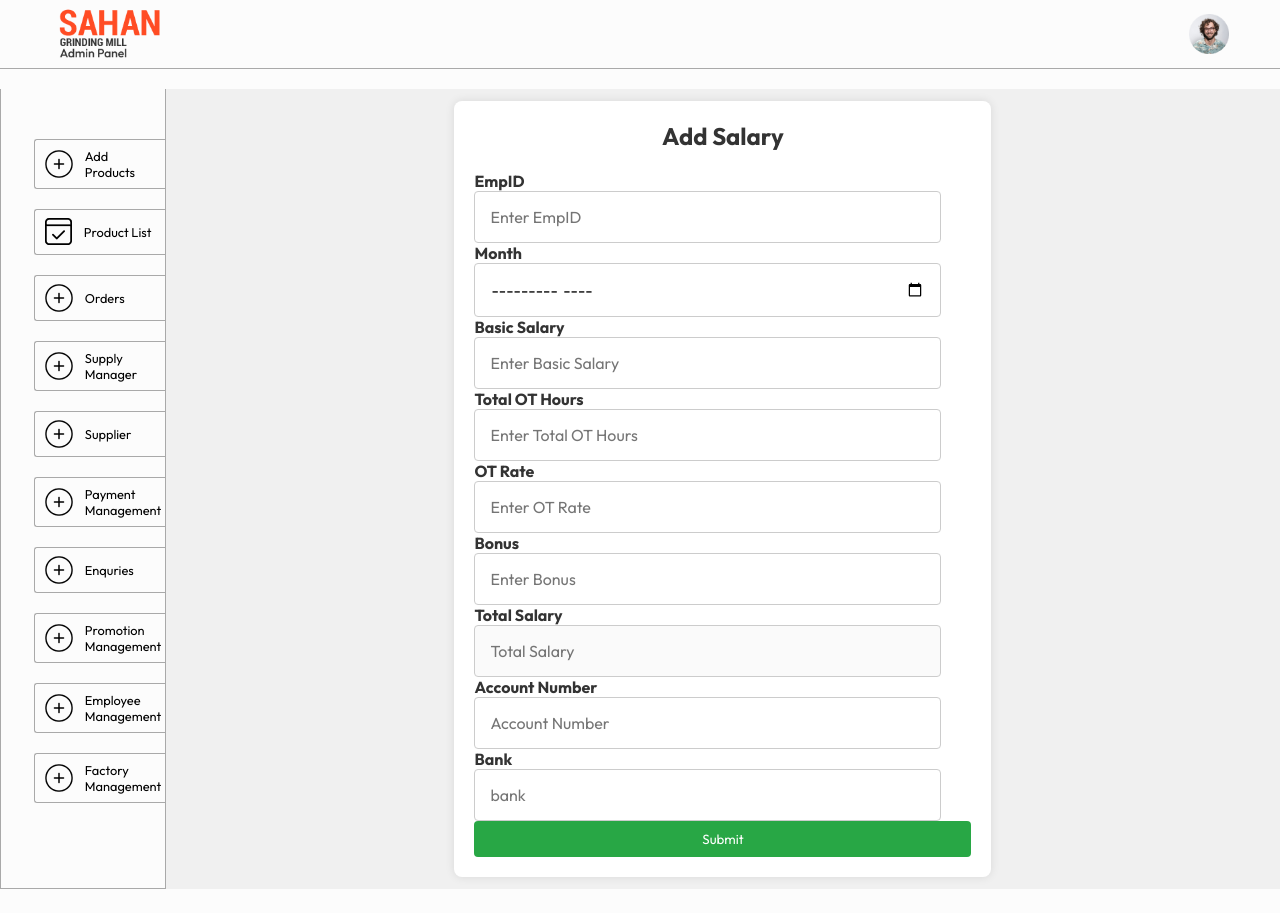
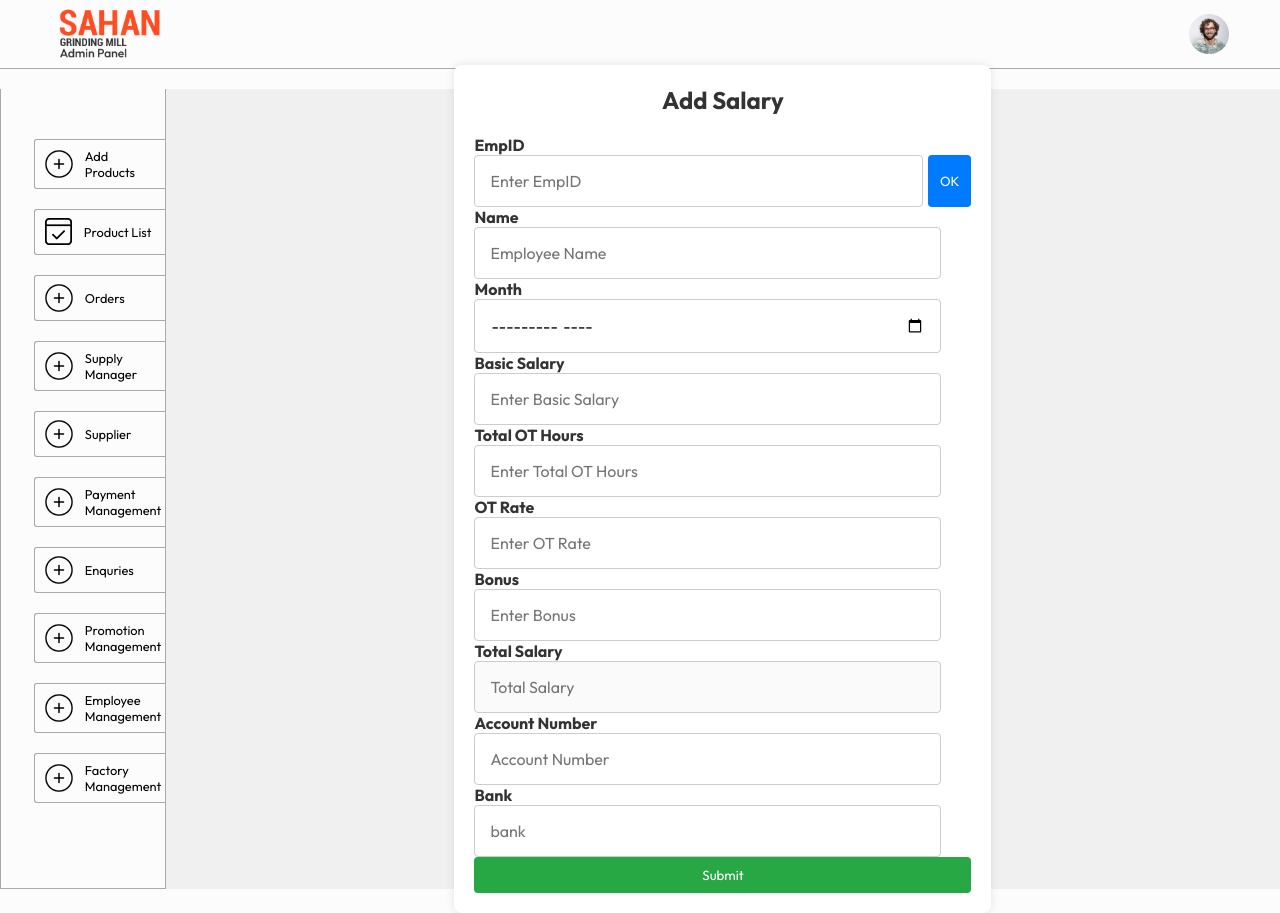
Before and after one commit to Eshan-Nayanapriya/Spices-manage-system-web-app, a React (Vite) app in the folder admin/: page /createsalary in a window 1280 px wide. Before the commit the page ends 889 px from the top, so only its background shows below. Built offline with nearby package versions, Linux system fonts and the light colour scheme; no server answers.

Commit message:
update backend

```diff
--- a/admin/src/pages/employeeManagement/CreateSalary.jsx
+++ b/admin/src/pages/employeeManagement/CreateSalary.jsx
@@ -1,7 +1,6 @@
-import React, { useState } from "react";
+import React, { useState, useEffect } from "react";
 import axios from 'axios';
 import { useNavigate } from "react-router-dom";
-
 
 function CreateSalary() {
     const [empID, setEmpID] = useState("");
@@ -13,13 +12,23 @@ function CreateSalary() {
     const [totalSalary, setTotalSalary] = useState("");
     const [accountNumber, setAccountNumber] = useState("");
     const [bank, setBank] = useState("");
+    const [empName, setEmpName] = useState("");
+    const [empUsers, setEmpUsers] = useState([]); // State to store the list of employee users
+    const navigate = useNavigate();
 
-
-    const navigate = useNavigate();
+    useEffect(() => {
+        // Fetch list of employee users
+        axios.get("http://localhost:4000/User/users")
+            .then(result => {
+                setEmpUsers(result.data);
+            })
+            .catch(error => {
+                console.error('Error fetching employee users:', error);
+            });
+    }, []);
 
     const handleSubmit = (e) => {
         e.preventDefault();
-
 
         const calculatedTotalSalary = parseFloat(basicSalary) + (parseFloat(totalOTHours) * parseFloat(otRate)) + parseFloat(bonus);
 
@@ -29,6 +38,15 @@ function CreateSalary() {
                 navigate('/salaryy');
             })
             .catch(err => console.log(err));
+    };
+
+    const handleOKClick = () => {
+        const selectedEmpUser = empUsers.find(empUser => empUser._id === empID);
+        if (selectedEmpUser) {
+            setBank(selectedEmpUser.bank);
+            setAccountNumber(selectedEmpUser.accountNumber);
+            setEmpName(selectedEmpUser.name);
+        }
     };
 
     return (
@@ -53,8 +71,43 @@ function CreateSalary() {
                     <h2 style={{ marginBottom: '20px', textAlign: 'center', fontWeight: 'bold', color: '#333333' }}>Add Salary</h2>
                     <div className='mb-2'>
                         <label htmlFor='empID'>EmpID</label>
-                        <input id='empID' type='text' placeholder='Enter EmpID' className='form-control'
-                            value={empID} onChange={(e) => setEmpID(e.target.value)} />
+                        <div style={{ display: 'flex' }}>
+                            <input
+                                id='empID'
+                                type='text'
+                                placeholder='Enter EmpID'
+                                className='form-control'
+                                value={empID}
+                                onChange={(e) => setEmpID(e.target.value)}
+                            />
+                            <button
+                                type="button"
+                                onClick={handleOKClick}
+                                style={{
+                                    marginLeft: '5px',
+                                    padding: '8px 12px',
+                                    backgroundColor: '#007bff',
+                                    color: '#fff',
+                                    border: 'none',
+                                    borderRadius: '4px',
+                                    cursor: 'pointer',
+                                    transition: 'background-color 0.3s ease',
+                                }}
+                            >
+                                OK
+                            </button>
+                        </div>
+                    </div>
+                    <div className='mb-2'>
+                        <label htmlFor='empName'>Name</label>
+                        <input
+                            id='empName'
+                            type='text'
+                            placeholder='Employee Name'
+                            className='form-control'
+                            value={empName}
+                            readOnly
+                        />
                     </div>
                     <div className='mb-2'>
                         <label htmlFor='month'>Month</label>
@@ -89,14 +142,15 @@ function CreateSalary() {
                     <div className='mb-2'>
                         <label htmlFor='accountNumber'>Account Number</label>
                         <input id='accountNumber' type='number' placeholder='Account Number' className='form-control'
-                            value={accountNumber} onChange={(e) => setAccountNumber(e.target.value)} />
+                            value={accountNumber} readOnly />
                     </div>
                     <div className='mb-2'>
                         <label htmlFor='bank'>Bank</label>
                         <input id='bank' type='String' placeholder='bank' className='form-control'
-                            value={bank} onChange={(e) => setBank(e.target.value)} />
+                            value={bank} readOnly />
                     </div>
-                    <button style={{
+                    <button
+                        style={{
                             padding: '10px 20px',
                             backgroundColor: '#28a745',
                             color: '#fff',
@@ -105,12 +159,14 @@ function CreateSalary() {
                             cursor: 'pointer',
                             display: 'block',
                             width: '100%'
-                    }}>Submit</button>
+                        }}
+                    >
+                        Submit
+                    </button>
                 </form>
             </div>
         </div>
     );
-
 }
 
 export default CreateSalary;
--- a/admin/src/pages/employeeManagement/empU.jsx
+++ b/admin/src/pages/employeeManagement/empU.jsx
@@ -1,19 +1,14 @@
 import React, { useState, useEffect } from 'react';
 import axios from 'axios';
-import { Link } from "react-router-dom";
 import { useNavigate } from "react-router-dom";
 import { useParams } from 'react-router-dom';
 
 function EmpU() {
-  const [users, setUsers] = useState([]);
-  const [filteredUsers, setFilteredUsers] = useState([]);
   const [user, setUser] = useState(null);
   const navigate = useNavigate();
-  //const lUser = loggedInUser
   const { id } = useParams();
-  //console.log("lsss ", lUser)
+
   useEffect(() => {
-
     axios.get(`http://localhost:4000/User/getEmpuser/${id}`)
       .then(response => {
         setUser(response.data);
@@ -21,41 +16,37 @@ function EmpU() {
       .catch(error => {
         console.error('Error fetching user:', error);
       });
-
   }, []);
 
   const handleDelete = (id) => {
-    const confirmDelete = window.confirm(" do you want to delete?");
+    const confirmDelete = window.confirm("Do you want to delete?");
     if (confirmDelete) {
       axios.delete(`http://localhost:4000/User/deleteUser/${id}`)
         .then(res => {
           console.log(res);
-                setUsers(users.filter(user => user._id !== id));
-                setFilteredUsers(filteredUsers.filter(user => user._id !== id)); // Update filteredUsers as well
-                navigate('/employeeManagement');
+          navigate('/emplogin');
         })
         .catch(err => console.log(err))
     }
   }
 
   return (
-    <div className="container mt-5">
-      <h2>User Details</h2>
-      <div>
-        <p><strong>Name:</strong> {user?.name}</p>
-        <p><strong>Email:</strong> {user?.email}</p>
-        <p><strong>Age:</strong> {user?.age}</p>
-        <p><strong>Job Role:</strong> {user?.jobroll}</p>
-        <p><strong>Bank:</strong> {user?.bank}</p>
-        <p><strong>Account Number:</strong> {user?.accountNumber}</p>
-        <div className="btn-group" role="group">
-                    <Link to={`/empupdate/${id}`} className='btn btn-success'>Update</Link>
-                    <button onClick={() => handleDelete(id)} className='btn btn-danger'>Delete</button>
+    <div style={{ marginTop: '50px', fontFamily: 'Arial, sans-serif', display: 'flex', justifyContent: 'center' , width: '100%',height:'100%'}}>
+      <div className="card" style={{ margin: '0 auto' }}>
+        <div className="card-body">
+          <h2 className="card-title" style={{ color: '#333', fontWeight: 'bold', marginBottom: '20px' }}>User Details</h2>
+          <p className="card-text"><strong>Name:</strong> {user?.name}</p>
+          <p className="card-text"><strong>Email:</strong> {user?.email}</p>
+          <p className="card-text"><strong>Age:</strong> {user?.age}</p>
+          <p className="card-text"><strong>Job Role:</strong> {user?.jobroll}</p>
+          <p className="card-text"><strong>Bank:</strong> {user?.bank}</p>
+          <p className="card-text"><strong>Account Number:</strong> {user?.accountNumber}</p>
+          <div style={{ display: 'flex', justifyContent: 'center', marginBottom: '10px' }}>
+            <button onClick={() => handleDelete(id)} style={{ padding: '10px 20px', backgroundColor: '#dc3545', border: 'none', borderRadius: '4px', cursor: 'pointer', color: '#fff' }}>Delete</button>
           </div>
-                  <Link to="/salaryy" className='btn btn-warning'>Home</Link>
-
+          <p className="card-text" style={{ color: '#333', fontWeight: 'bold' }}>Email us with your emp ID and name if you want to update: sahanadmin@gmail.com</p>
         </div>
-
+      </div>
     </div>
   );
 }
```
Lines whose indentation alone changed are shown as unchanged.
